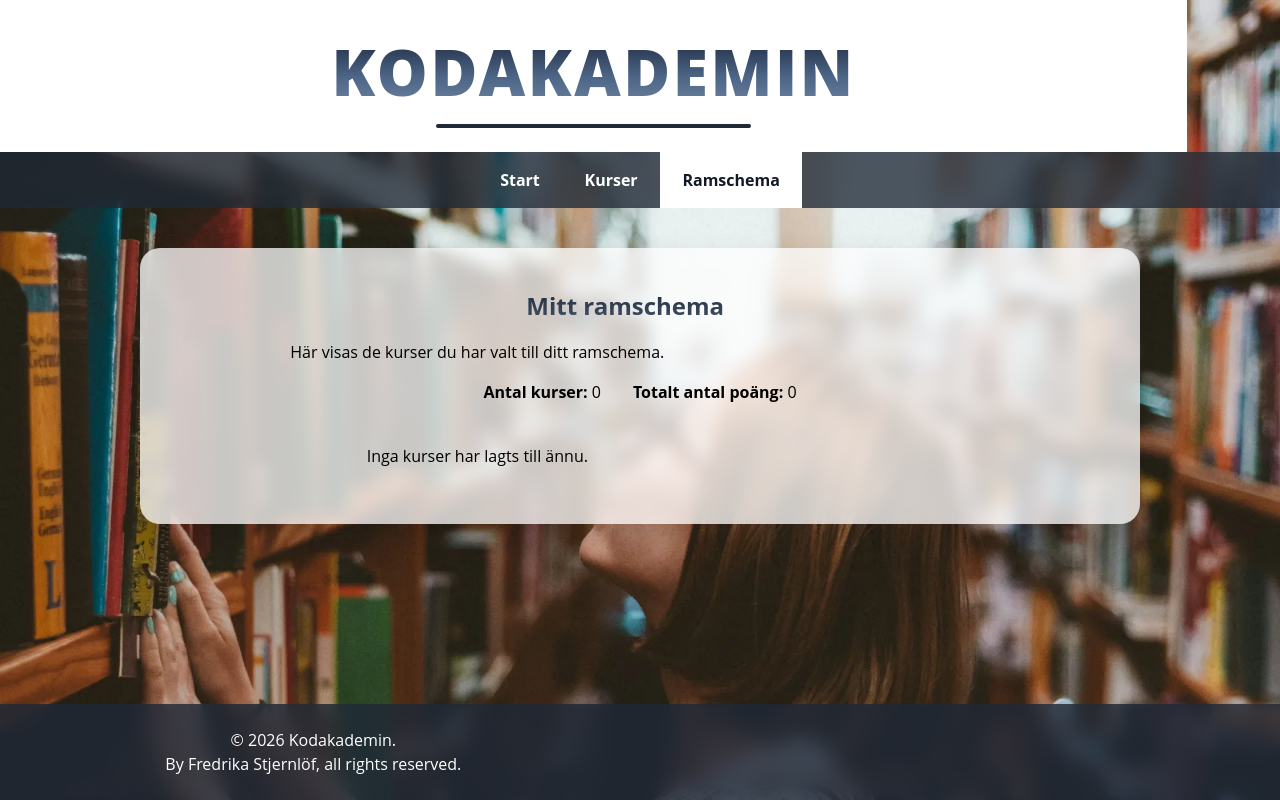
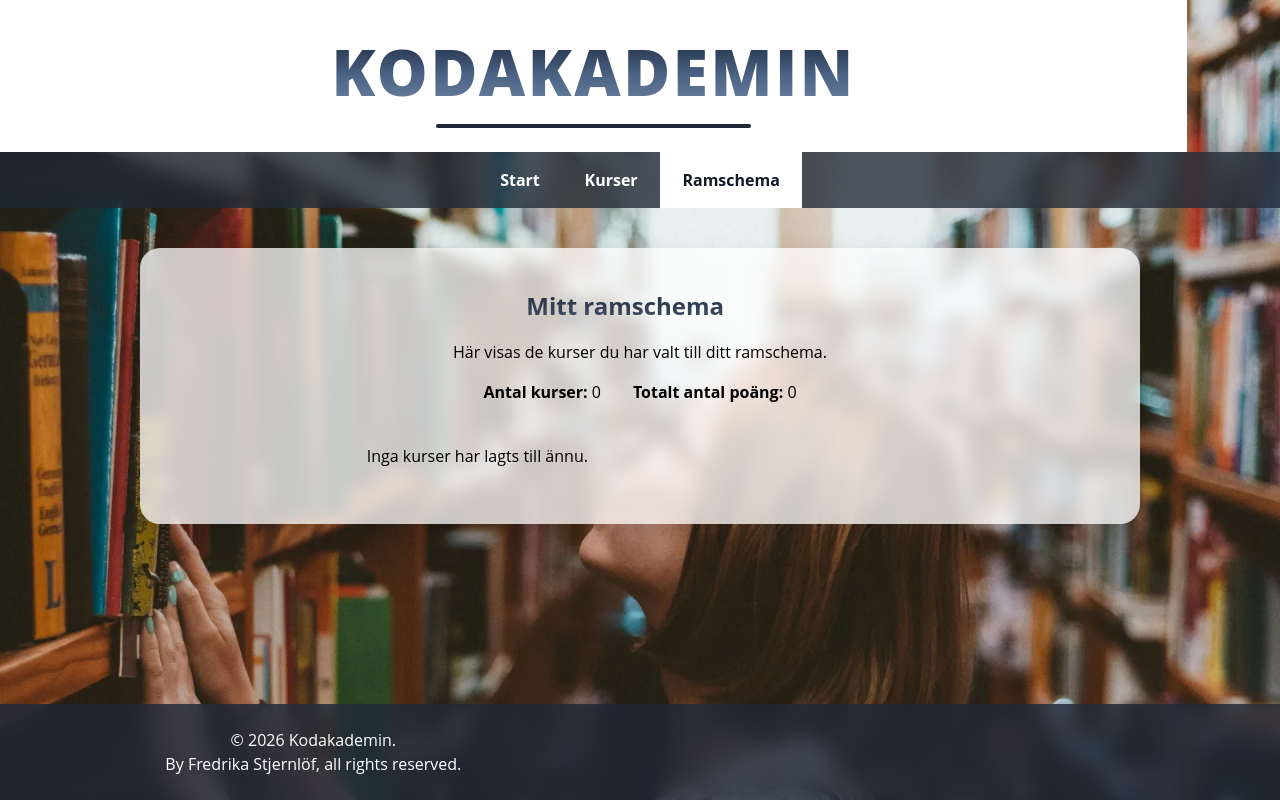
Before and after one commit to fredrikastjernlof/Kodakademin, an Angular app: page /ramschema in a window 1280 px wide. Built offline with nearby package versions, Linux system fonts and the light colour scheme.

Commit message:
Adjust page intro

```diff
--- a/src/app/pages/schedule/schedule.html
+++ b/src/app/pages/schedule/schedule.html
@@ -1,7 +1,7 @@
 <section class="schedule-page" aria-labelledby="scheduleHeading">
     <h2 id="scheduleHeading">Mitt ramschema</h2>
 
-    <p>
+    <p class="page-intro">
         Här visas de kurser du har valt till ditt ramschema.
     </p>
 
--- a/src/app/pages/schedule/schedule.scss
+++ b/src/app/pages/schedule/schedule.scss
@@ -11,6 +11,11 @@
 
 .schedule-page h2 {
     margin-bottom: 1rem;
+}
+
+.page-intro {
+  margin-inline: auto;
+  text-align: center;
 }
 
 .schedule-summary {
```
